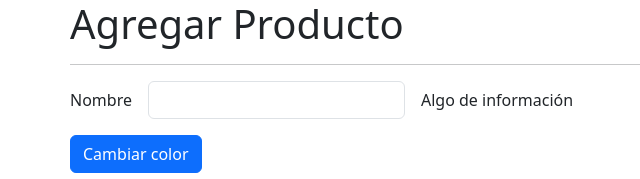
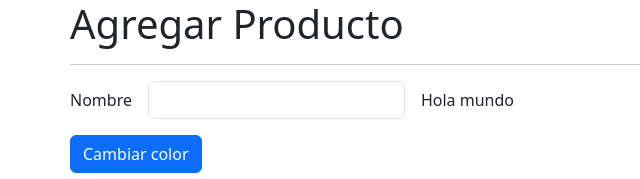
Before and after one commit to ikevin92/directive-signals-angular-2023, an Angular app: page /products/product in a window 1280 px wide. Shown: the top 179 px of the page, without its empty margins (12-652 px from the left). Built offline with nearby package versions, Linux system fonts and the light colour scheme.

Commit message:
custom label - directiva personalizada

```diff
--- a/src/app/products/pages/product-page/product-page.component.html
+++ b/src/app/products/pages/product-page/product-page.component.html
@@ -12,7 +12,7 @@
     </div>
 
     <div class="col-auto">
-      <span>Algo de información</span>
+      <span customLabel></span>
     </div>
   </div>
 
--- /dev/null
+++ b/src/app/shared/directives/custom-label.directive.ts
@@ -0,0 +1,19 @@
+import { Directive, ElementRef, OnInit } from '@angular/core';
+
+@Directive({
+  selector: '[customLabel]',
+})
+export class CustomLabelDirective implements OnInit {
+  private htmlElement: ElementRef<HTMLElement>;
+
+  constructor(private el: ElementRef<HTMLElement>) {
+    console.log('constructor de la directiva', { el });
+    this.htmlElement = el;
+
+    this.htmlElement.nativeElement.innerHTML = 'Hola mundo';
+  }
+
+  ngOnInit(): void {
+    console.log('directiva - ngOnInit');
+  }
+}
```
Also changed, not shown: src/app/products/products.module.ts (+7 -1 lines), src/app/shared/shared.module.ts (added, +10 -0 lines), 1 other file (tests, documents, lock files or other folders).
